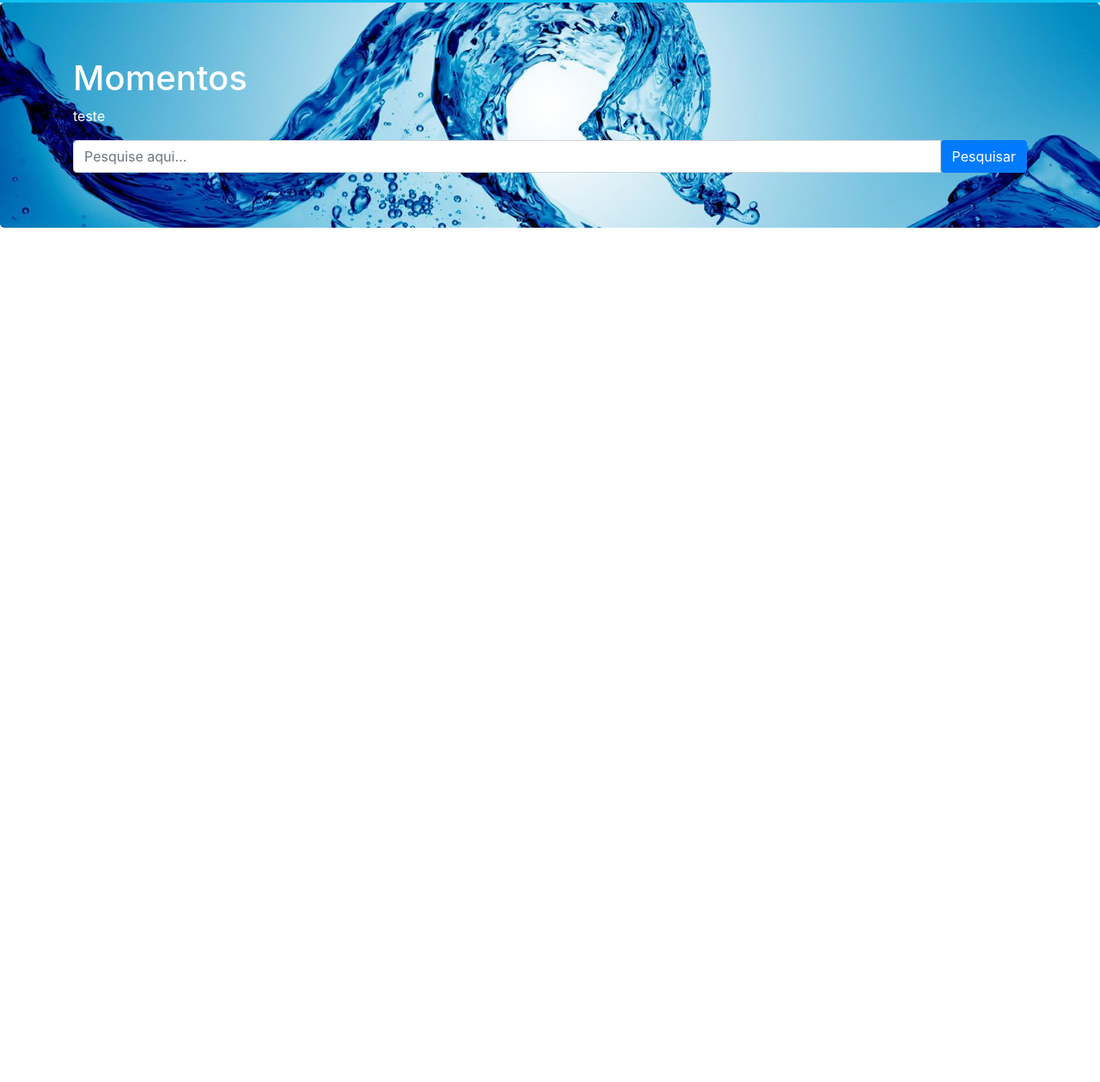
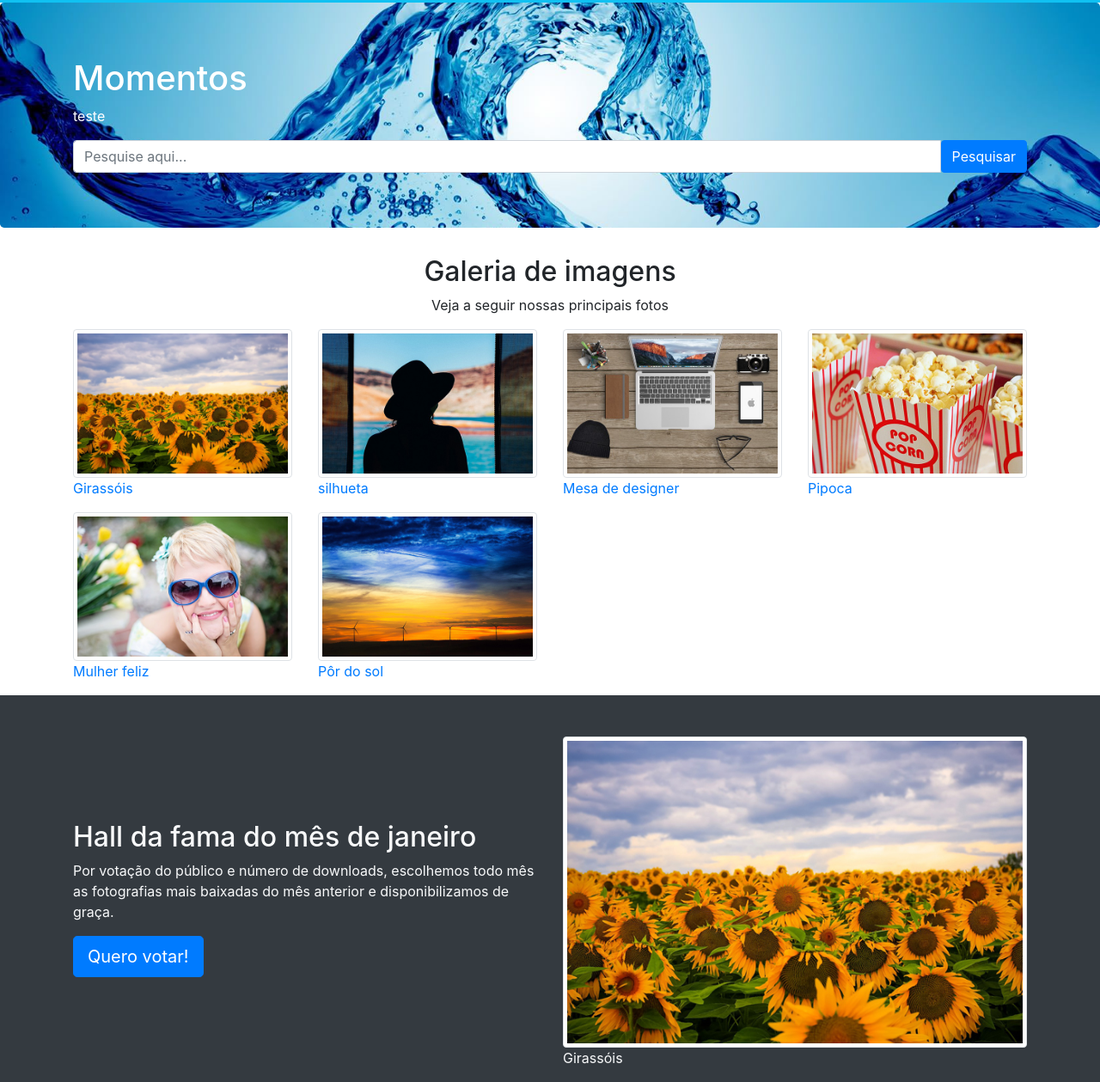
Before and after one commit to Marcos-Prr/bootstrap, a plain HTML site: page projeto-better/index.html in a window 1280 px wide. Shown: the part 53-1312 px from the top of the page at 86% size. Before the commit the page ends 800 px from the top, so only its background shows below. Drawn offline with Linux system fonts and the light colour scheme.

Commit message:
create and customize  the section "galeria de imagens  " and the section "hall" .

```diff
--- a/projeto-better/index.html
+++ b/projeto-better/index.html
@@ -42,7 +42,8 @@
         </nav>
 
 
-        <main class="jumbotron">
+        <main>
+            <section class="jumbotron">
                 <div class="container">
 
                     <h1>Momentos </h1>
@@ -54,6 +55,95 @@
                         </span>
                     </form>
                 </div>
+            </section>
+            <section class="container">
+                <h2 class="text-center">Galeria  de  imagens</h2>
+                <p class="text-center"> Veja a seguir  nossas principais fotos</p>
+
+                <div class="row">
+                    <a href="#" class="col-sm-6 col-md-4 col-lg-3">
+                        <figure>
+                            <img  class ="img-fluid img-thumbnail"src="img/girassois.jpg" alt="Girassóis no campo">
+                            <figcaption>
+                                Girassóis
+                            </figcaption>
+                        </figure>
+                    </a>
+
+                    <a href="#" class="col-sm-6 col-md-4 col-lg-3">
+                        <figure>
+                            <img class ="img-fluid img-thumbnail" src="img/garota-silhueta.jpg" alt="silhueta da garota">
+                            <figcaption>
+                                silhueta
+                            </figcaption>
+                        </figure>
+                    </a>
+
+                    <a href="#" class="col-sm-6 col-md-4 col-lg-3">
+                        <figure>
+                            <img class ="img-fluid img-thumbnail" src="img/mesa-designer.jpg" alt="Mesa de um designer">
+                            <figcaption>
+                                Mesa de designer
+                            </figcaption>
+                        </figure>
+                    </a>
+
+                    <a href="#" class="col-sm-6 col-md-4 col-lg-3">
+                        <figure>
+                            <img class ="img-fluid img-thumbnail" src="img/pipoca.jpg" alt="Pipoca">
+                            <figcaption>
+                                Pipoca
+                            </figcaption>
+                        </figure>
+                    </a>
+
+                    <a href="#" class="col-sm-6 col-md-4 col-lg-3">
+                        <figure>
+                            <img class ="img-fluid img-thumbnail" src="img/garota-feliz.jpg" alt="Mulher feliz">
+                            <figcaption>
+                                Mulher feliz
+                            </figcaption>
+                        </figure>
+                    </a>
+
+                    <a href="#" class=" col-sm-6 col-md-4 col-lg-3">
+                        <figure>
+                            <img class ="img-fluid img-thumbnail" src="img/sunset.jpg" alt="por do sol">
+                            <figcaption>
+                                Pôr do sol
+                            </figcaption>
+                        </figure>
+                    </a>
+                </div>
+            </section>
+
+            <section class="hall bg-dark text-light pt-4">
+                <div class="container">
+                    <div class="row d-flex align-items-center">
+                        <div class="col-lg-6">
+                            <h2>Hall	da	fama	do	mês	de	janeiro </h2>
+                            <p>
+                                Por	votação	do	público	e	número	de	downloads,
+                                escolhemos	todo	mês	as	fotografias	mais	baixadas
+                                do	mês	anterior	e	disponibilizamos	de	graça.
+                            </p>
+                            <button class="btn btn-lg btn-primary">
+                                Quero	votar!
+                            </button>
+                        </div>
+                            <figure class="col-lg-6 mt-4">
+                                <img  class="img-fluid img-thumbnail"src="img/girassois.jpg" alt="girassóis no campo">
+
+                                <figcaption>
+                                    Girassóis
+                                </figcaption>
+                            </figure>
+
+                    </div>
+                </div>
+            </section>
+
+
         </main>
             <script src="js/bootstrap.js"></script>
             <script src="js/jquery.js"></script>
```
Lines whose indentation alone changed are shown as unchanged.
